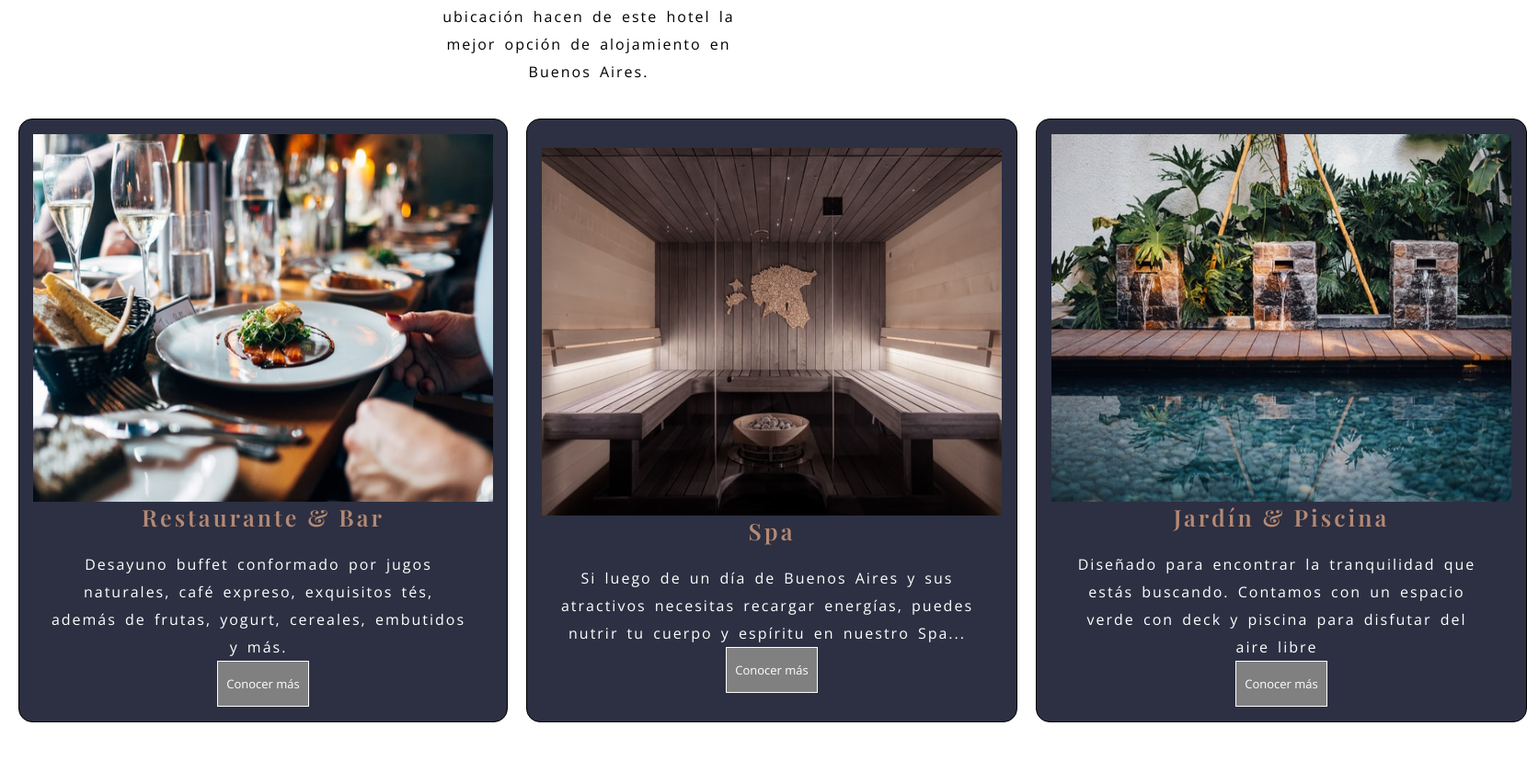
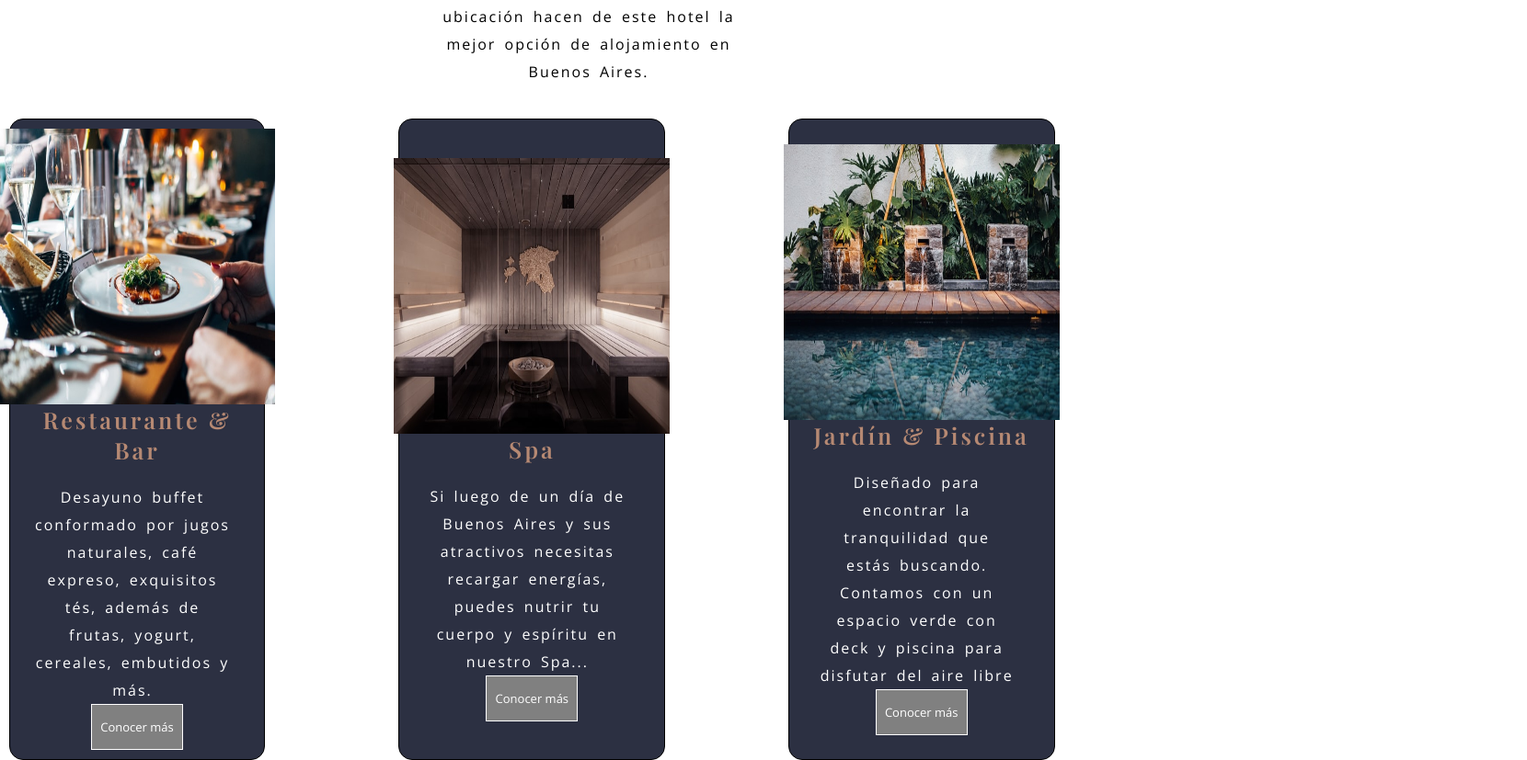
Before and after one commit to barbaragis/hotel-ba, a plain HTML site: page index.html in a window 1280 px wide. Shown: the part 1165-1992 px from the top of the page at 92% size, 1660 px wide, since content can reach past the window. Drawn offline with nearby package versions, Linux system fonts and the light colour scheme.

```diff
--- a/css/style.css
+++ b/css/style.css
@@ -216,12 +216,13 @@
     display: grid;
     grid-template-columns: 1fr 1fr 1fr;
     grid-template-rows: 1fr ;
-    gap:20px;
-    margin:20px;
+    gap:10px;
+    margin:10px;
 
 }
 
 .principal__tarjeta{
+    width: 20vw;
     background-color: rgb(44, 48, 66);
     display: flex;
     flex-direction: column;
@@ -241,7 +242,7 @@
 .tarjeta__comida{
     grid-column: 1/2;
     grid-row: 1/2;
-    padding: 15px;
+    padding: 10px;
 }
 
 .tarjeta__spa{
@@ -258,8 +259,8 @@
 }
 
 .principal__tarjeta img{
-    width: 500px;
-    height: 400px;
+    width: 300px;
+    height: 300px;
 }
 
 .principal__tarjeta h2{
@@ -287,8 +288,8 @@
     position: sticky;
     bottom: 0px;
     right: 10px;
+
 }
-
 
 .ws__imagen{
     width: 70px;
```
